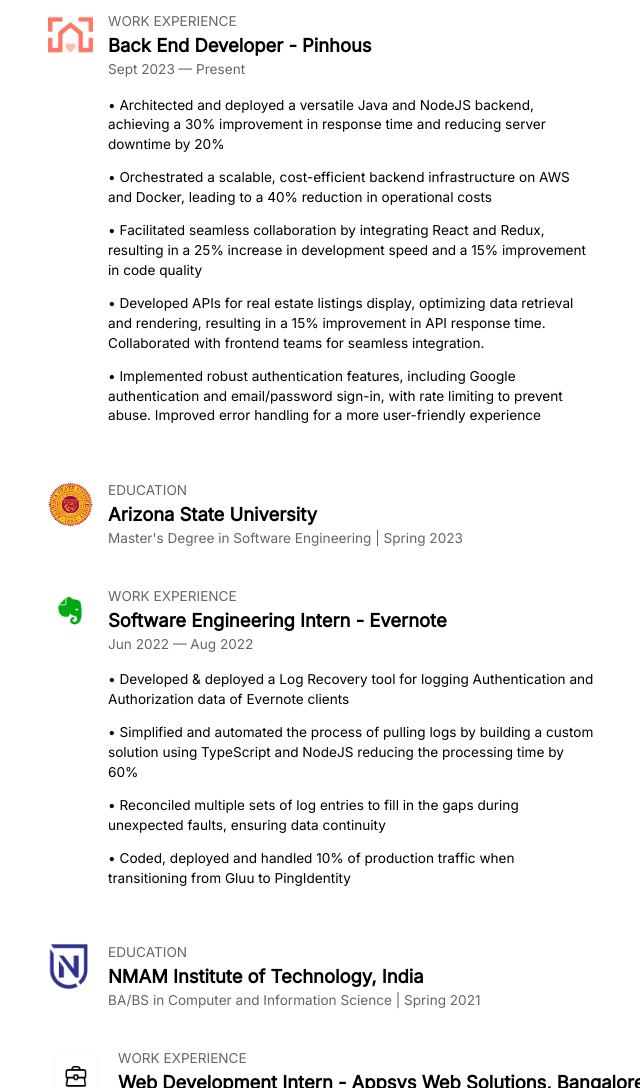
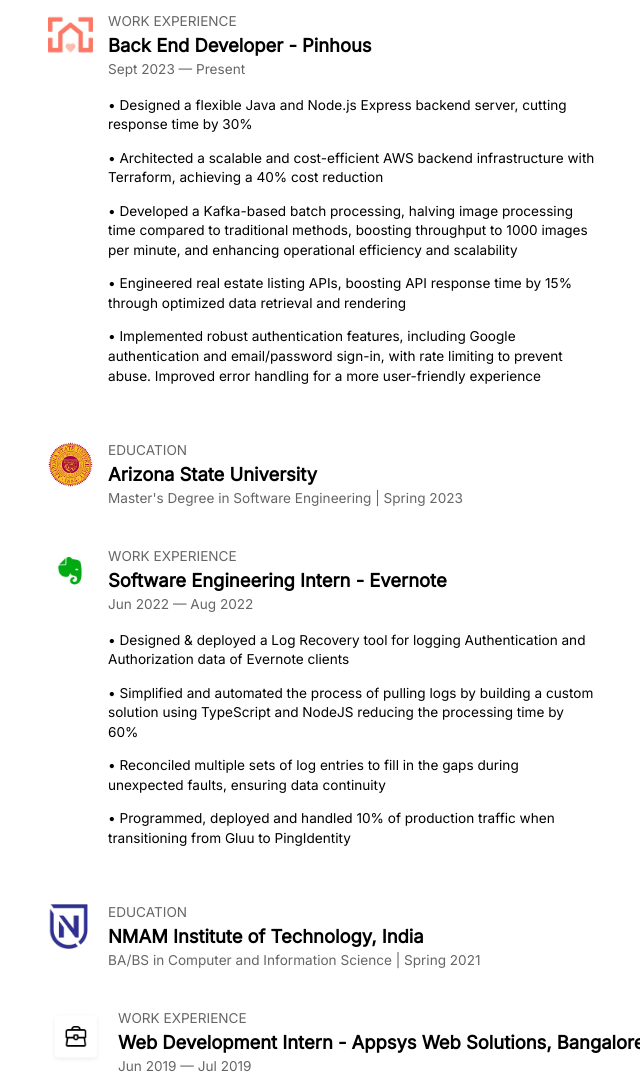
Before and after one commit to maazahmed87/maazahmed87.github.io, a plain HTML site: page index.html in a window 1280 px wide. Shown: the part 1481-2569 px from the top of the page, without its empty margins (237-877 px from the left). Drawn offline with Linux system fonts and the light colour scheme; a web font is replaced by a local one.

Commit message:
updated pinhous description

```diff
--- a/index.html
+++ b/index.html
@@ -98,8 +98,10 @@
           <div class="body-text">Tools:
             <img src="./assets/icons/git.svg" class="skill-icon" title="Git" />
             <img src="./assets/icons/github.svg" class="skill-icon" title="GitHub" />
+            <img src="./assets/icons/aws.svg" class="skill-icon" title="AWS" />
             <img src="./assets/icons/docker.svg" class="skill-icon" title="Docker" />
             <img src="./assets/icons/awslambda.svg" class="skill-icon" title="AWS Lambda" />
+            <img src="./assets/icons/terraform.svg" class="skill-icon" title="Terraform" />
             <img src="./assets/icons/expo.svg" class="skill-icon" title="Expo" />
             <img src="./assets/icons/jenkins.svg" class="skill-icon" title="Jenkins" />
           </div>
@@ -119,14 +121,11 @@
             <div class="experience-title">Back End Developer - Pinhous</div>
             <div class="experience-subtitle">Sept 2023 — Present</div>
             <div class="experience-description">
-              <p>• Architected and deployed a versatile Java and NodeJS backend, achieving a 30% improvement in response time and reducing
-              server downtime by 20%</p>
-              <p>• Orchestrated a scalable, cost-efficient backend infrastructure on AWS and Docker, leading to a 40% reduction in
-              operational costs</p>
-              <p>• Facilitated seamless collaboration by integrating React and Redux, resulting in a 25% increase in development speed and
-              a 15% improvement in code quality</p>
-              <p>• Developed APIs for real estate listings display, optimizing data retrieval and rendering, resulting in a 15% improvement
-              in API response time. Collaborated with frontend teams for seamless integration.</p>
+              <p>• Designed a flexible Java and Node.js Express backend server, cutting response time by 30%</p>
+              <p>• Architected a scalable and cost-efficient AWS backend infrastructure with Terraform, achieving a 40% cost reduction</p>
+              <p>• Developed a Kafka-based batch processing, halving image processing time compared to traditional methods, boosting
+              throughput to 1000 images per minute, and enhancing operational efficiency and scalability</p>
+              <p>• Engineered real estate listing APIs, boosting API response time by 15% through optimized data retrieval and rendering</p>
               <p>• Implemented robust authentication features, including Google authentication and email/password sign-in, with rate
               limiting to prevent abuse. Improved error handling for a more user-friendly experience</p>
             </div>
@@ -149,10 +148,10 @@
             <div class="experience-title">Software Engineering Intern - Evernote</div>
             <div class="experience-subtitle">Jun 2022 — Aug 2022</div>
             <div class="experience-description">
-              <p>• Developed & deployed a Log Recovery tool for logging Authentication and Authorization data of Evernote clients</p>
+              <p>• Designed & deployed a Log Recovery tool for logging Authentication and Authorization data of Evernote clients</p>
               <p>• Simplified and automated the process of pulling logs by building a custom solution using TypeScript and NodeJS reducing the processing time by 60% </p>
               <p>• Reconciled multiple sets of log entries to fill in the gaps during unexpected faults, ensuring data continuity</p>
-              <p>• Coded, deployed and handled 10% of production traffic when transitioning from Gluu to PingIdentity</p>
+              <p>• Programmed, deployed and handled 10% of production traffic when transitioning from Gluu to PingIdentity</p>
             </div>
           </div>
         </div>
```
Also changed, not shown: assets/icons/aws.svg (added), assets/icons/terraform.svg (added).
